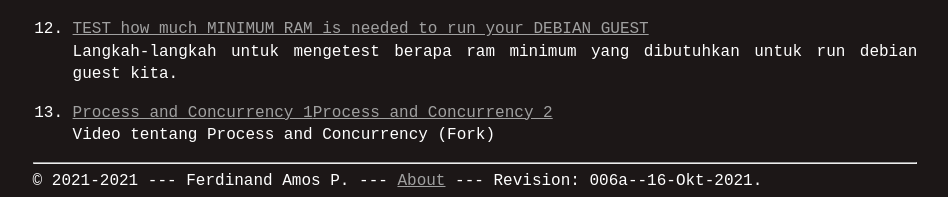
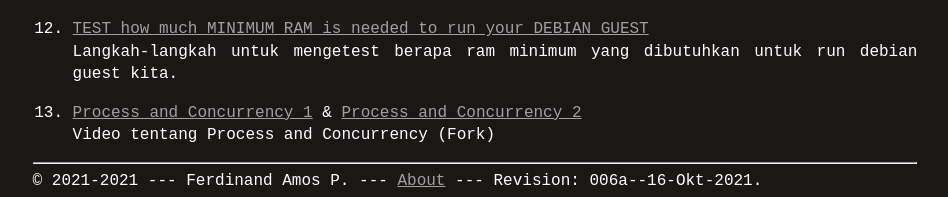
Before and after one commit to ferdinandamos/os212, a Jekyll site: the page built from links.md, in a window 1280 px wide. Shown: the part 1229-1426 px from the top of the page, without its empty margins (165-1113 px from the left). Built offline with Jekyll 4.4.1, drawn with Linux system fonts in a browser that asks for light colours; our own code applies the rules of GitHub Pages for plain Markdown files.

Commit message:
OS212 TXT

```diff
--- a/links.md
+++ b/links.md
@@ -54,5 +54,5 @@ Video tentang Addressing, Shared Lib, dan Pointer.
 12. [TEST how much MINIMUM RAM is needed to run your DEBIAN GUEST](https://osp4diss.vlsm.org/W05-01.html)<br>
 Langkah-langkah untuk mengetest berapa ram minimum yang dibutuhkan untuk run debian guest kita.
 
-13. [Process and Concurrency 1](https://www.youtube.com/watch?v=St9GHFVhxAw)[Process and Concurrency 2](https://www.youtube.com/watch?v=zBepedEr4H0)<br>
+13. [Process and Concurrency 1](https://www.youtube.com/watch?v=St9GHFVhxAw) & [Process and Concurrency 2](https://www.youtube.com/watch?v=zBepedEr4H0)<br>
 Video tentang Process and Concurrency (Fork)
```
